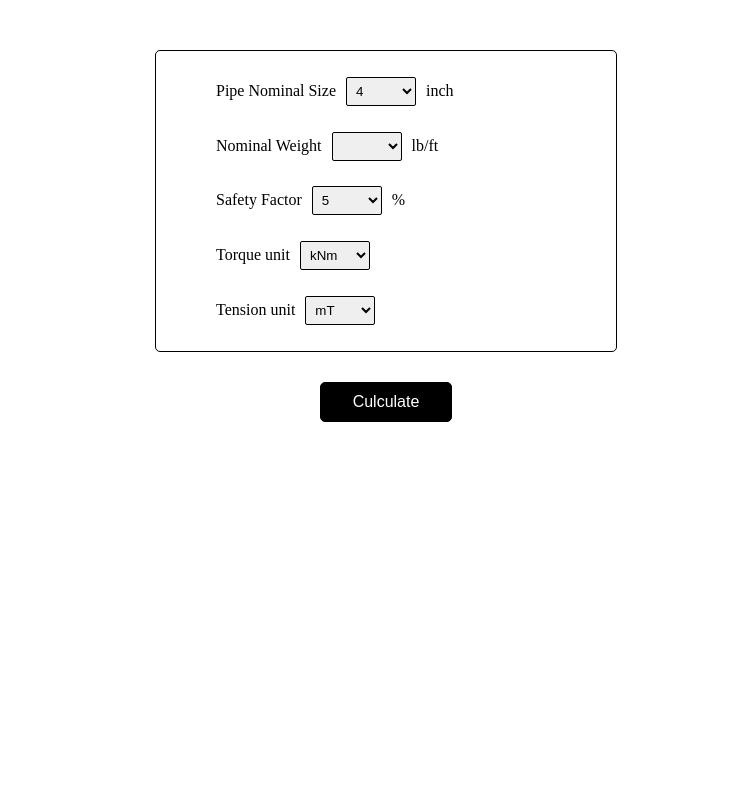
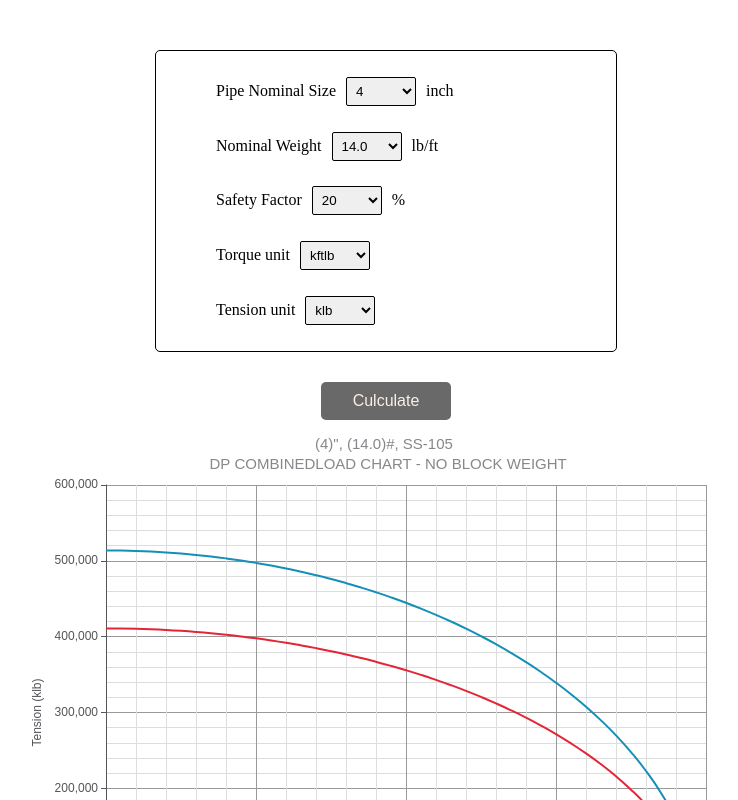
Before and after one commit to Anya556/Combined-loading-chart, a React (Create React App) app: page / in a window 1280 px wide. Both pictures are taken after a click on the button "Culculate". Shown: the top 800 px of the page, without its empty margins (254-992 px from the left). Built offline with nearby package versions, Linux system fonts and the light colour scheme.

Commit message:
Added chart functionality

```diff
--- a/src/App.css
+++ b/src/App.css
@@ -1,3 +1,7 @@
 .App {
-  text-align: center;
+  width: 100%;
+  height: 100%;
+  display: flex;
+  justify-content: center;
+  align-items: flex-start;
 }
--- /dev/null
+++ b/src/Components/Chart.js
@@ -0,0 +1,103 @@
+import React from "react";
+import ReactEcharts from "echarts-for-react";
+
+const Chart = ({
+  culculatedResult,
+  selectedPipeSize,
+  selectedWeight,
+  selectedTorqueUnit,
+  selectedTensionUnit,
+}) => {
+  if (!culculatedResult || !culculatedResult.torqueOutputValue) {
+    return <div>No data available</div>;
+  }
+
+  const {
+    torqueOutputValue,
+    tensionOutputValue,
+    tensionWithSafetyFactorOutputValue,
+  } = culculatedResult;
+
+  const option = {
+    title: {
+      subtext: `(${selectedPipeSize})", (${selectedWeight})#, SS-105 \n DP COMBINEDLOAD CHART - NO BLOCK WEIGHT`,
+      left: "center",
+      top: "top",
+      subtextStyle: {
+        fontSize: 15,
+        lineHeight: 20
+
+      }
+    },
+    // legend: {
+    //   data: ['Series A', 'Series B']
+    // },
+    animation: false,
+    xAxis: {
+      name: `Torque (${selectedTorqueUnit})`,
+      nameLocation: 'center',
+      nameGap: 35,
+      splitLine: {
+        lineStyle: {
+          color: "#999"
+        }
+      },
+      minorSplitLine: {
+        show: true,
+        lineStyle: {
+          color: "#ddd"
+        }
+      }
+    },
+    yAxis: {
+      name: `Tension (${selectedTensionUnit})`,
+      nameRotate: 90,
+      nameLocation: 'middle',
+      nameGap: 60,
+      textAlign: 'center',
+      verticalAlign: 'middle',
+      margin: 20,
+      splitLine: {
+        lineStyle: {
+          color: "#999"
+        }
+      },
+      minorSplitLine: {
+        show: true,
+        lineStyle: {
+          color: "#ddd"
+        }
+      }
+    },
+    series: [
+      {
+        name: 'tension',
+        type: "line",
+        showSymbol: false,
+        smooth: true,
+        data: torqueOutputValue.map((value, index) => [value, tensionOutputValue[index]]),
+        itemStyle: {
+          color: '#148fb8' // blue
+        }
+      },
+      {
+        name: 'tensionWithSafetyFactor',
+        type: "line",
+        showSymbol: false,
+        smooth: true,
+        data: torqueOutputValue.map((value, index) => [value, tensionWithSafetyFactorOutputValue[index]]),
+        itemStyle: {
+          color: '#e32636' // red
+        }
+      }
+    ]
+  };
+
+  return (
+    <div style={{ width: '800px', height: '600px', display: 'flex', justifyContent: 'center', alignItems: 'center' }}>
+      <ReactEcharts option={option} style={{ width: '100%', height: '100%' }} />
+    </div>
+  );
+};
+
+export default Chart;
--- /dev/null
+++ b/src/Components/CulculationUtils.js
@@ -0,0 +1,86 @@
+export const getPipeInsideDiameter = (valuePipeSize, valueWeight, pipeData) => {
+    const pipeOutsideDiameter = Number(valuePipeSize); // OD – pipe outside diameter [in]
+    const wallThickness = pipeData.wallThickness[valuePipeSize][valueWeight]; //Wall thickness [in]
+    const PipeInsideDiameter = pipeOutsideDiameter - 2 * wallThickness; //ID - drill pipe inside diameter [in]
+    return PipeInsideDiameter;
+};
+
+export const getMomentOfInertia = (valuePipeSize, valueWeight, pipeData) => { // I – moment of inertia
+    const pipeOutsideDiameter = Number(valuePipeSize);
+    const pipeInsideDiameter = getPipeInsideDiameter(valuePipeSize, valueWeight, pipeData);
+    const momentOfInertia = Math.PI * ((Math.pow(pipeOutsideDiameter, 4) - Math.pow(pipeInsideDiameter,4))/32);
+
+    return momentOfInertia;
+};
+
+export const getCrossSectionArea = (valuePipeSize, valueWeight, pipeData) => { // A – cross section area [in2]
+    const radiusPipeOutside = (Number(valuePipeSize))/2;
+    const pipeInsideDiameter = getPipeInsideDiameter(valuePipeSize, valueWeight, pipeData);
+    const radiusPipeInside = pipeInsideDiameter/2;
+    const crossSectionArea = (Math.PI * ((Math.pow(radiusPipeOutside, 2) - Math.pow(radiusPipeInside,2))));
+
+    return crossSectionArea;
+};
+
+export const getTorque = (valueTorqueUnit) => {
+    const torqueConversionFactor = valueTorqueUnit === 'kftlb' ? 1 : 1.3558179483; // 1 kftlb = 1.3558179483 kNm
+    const torque = Array.from({ length: 150 }, (item, i) => i * 1000 * torqueConversionFactor); // Tq – Torque
+    return torque;
+}
+
+export const getTensionMax = (valuePipeSize, valueWeight, pipeData, valueTensionUnit, valueTorqueUnit) => {
+    const yieldStrengthData = pipeData.sizes[valuePipeSize].yieldStrength; // Y – Yield Strength [psi]
+    const pipeOutsideDiameter = Number(valuePipeSize); // OD
+    const momentOfInertia = getMomentOfInertia(valuePipeSize, valueWeight, pipeData); // I
+    const torque = getTorque(valueTorqueUnit);
+    const crossSectionArea = getCrossSectionArea (valuePipeSize, valueWeight, pipeData);
+
+    let tensions = [];
+    let lastTension = 0;
+    for (let i = 0; i < torque.length; i++) {
+        const currentTorque = torque[i];
+        // square of expression(Tq*OD)/0.09167*I
+        const term1 = (currentTorque * pipeOutsideDiameter) / (0.09167 * momentOfInertia);
+        const term2 = Math.pow(term1, 2);
+
+        // Calculating the square root of Y^2 - ((Tq*OD)/0.09167*I)^2
+        const rootTerm = Math.sqrt(Math.pow(yieldStrengthData, 2) - term2);
+
+        //Calculation Tmax = A * square root of rootTerm
+        const tensionMax = crossSectionArea * rootTerm;
+
+        if (isNaN(tensionMax)) {
+            tensions.push(0);
+            break;
+        }
+
+        const tensionConversionFactor = valueTensionUnit === 'klb' ? 1 : 0.000453592 // for mT
+        lastTension = tensionMax * tensionConversionFactor;
+        tensions.push(lastTension);
+    }
+
+    return tensions;
+};
+
+
+
+const getTensionWithSafetyFactorApplied = (tensions, safetyFactor) => {// Tsf - tension with safety factor applied
+    const toNumberSafetyFactor = Number(safetyFactor);
+    return tensions.map(tension => (1 - (toNumberSafetyFactor / 100)) * tension);
+};
+
+export const culculate = (valuePipeSize, valueWeight, pipeData, valueSelectedSafetyFactor, valueTorqueUnit, valueTensionUnit) => {
+    const tensions = getTensionMax(valuePipeSize, valueWeight, pipeData, valueTensionUnit, valueTorqueUnit);
+    const torque = getTorque(valueTorqueUnit).slice(0, tensions.length);
+    const tensionsWithSafetyFactorApplied = getTensionWithSafetyFactorApplied(tensions, valueSelectedSafetyFactor);
+
+    console.log('Maximum allowable torque:', torque);
+    console.log('Maximum allowable tensions:', tensions);
+    console.log('tension with safety factor applied:', tensionsWithSafetyFactorApplied);
+
+    return {
+        torqueOutputValue: torque,
+        tensionOutputValue: tensions,
+        tensionWithSafetyFactorOutputValue: tensionsWithSafetyFactorApplied,
+    };
+};
--- a/src/Components/InputUserForm.css
+++ b/src/Components/InputUserForm.css
@@ -1,3 +1,16 @@
+.user-form-container {
+    display: flex;
+    flex-direction: column;
+    justify-content: center;
+    align-items: center;
+}
+.user-form-container .chart-container {
+    position: relative;
+    height: 100vh;
+    overflow: hidden;
+}
+
+
 .user-form-container .form-container {
     height: 300px;
     width: 400px;
@@ -29,19 +42,6 @@ select {
     border-radius: 2px;
 }
 
-/* select {
-    width: 70px;
-    padding: 5px;
-    margin: 0 10px;
-    border: 1px solid black;
-    border-radius: 2px;
-}
-
-label {
-    width: 300px;
-    text-align: justify;
-} */
-
 .culculate-btn-container .culculate-btn {
     margin-top: 30px;
     border: 1px solid black;
@@ -55,7 +55,7 @@ label {
     cursor: pointer;
 }
 
-.culculate-btn-container .culculate-btn:disabled {
+.user-form-container .culculate-btn-container .culculate-btn:disabled {
     border: none;
     background-color: dimgrey;
     color: linen;
--- a/src/Components/InputUserForm.js
+++ b/src/Components/InputUserForm.js
@@ -1,24 +1,82 @@
 import React, { useState } from "react";
 import './InputUserForm.css';
+import { culculate } from './CulculationUtils';
+import  Chart from './Chart';
+
+const pipeData = {
+    sizes: {
+        '4': { yieldStrength: 135000 }, //Y – Minimum Yield Strength =  Yield Strength [psi]
+        '5': { yieldStrength: 135000 },
+        '5.875': { yieldStrength: 95000 }
+    },
+    weights: {
+        '4': ['14.0', '15.7', '19.56'],
+        '5': ['19.5', '25.6', '34.01'],
+        '5.875': ['23.4', '26.3', '28.7', '34.21', '41.05']
+    },
+    wallThickness: {
+        '4': {
+            '14.0': 0.33,
+            '15.7': 0.380,
+            '19.56': 0.500
+        },
+        '5': {
+            '19.5': 0.362,
+            '25.6': 0.500,
+            '34.01': 0.750
+        },
+        '5.875': {
+            '23.4': 0.361,
+            '26.3': 0.415,
+            '28.7': 0.500,
+            '34.21': 0.625,
+            '41.05': 0.750
+        }
+    }
+};
 
 export default function InputUserForm () {
-    const [selectedPipeSize, setSelectedPipeSize] = useState('');
-    const [selectedWeight, setSelectedWeight] = useState('');
-    // const [selectedSafetyFactor, setSelectedSafetyFactor] = useState('');
-    // const [selectedTorqueUnit, setSelectedTorqueUnit] = useState('');
-    // const [selectedTensionUnit, setSelectedTensionUnit] = useState('');
-
-    const weightOptions = {
-        '4': ['14.0', '15.7', '19.56'],
-        '5': ['19.5', '25.6', '34.01'],
-        '5.875': ['23.4', '26.3', '28.7', '34.21', '41.05'],
-    }
+    const [selectedPipeSize, setSelectedPipeSize] = useState('4');
+    const [selectedWeight, setSelectedWeight] = useState('14.0');
+    const [selectedSafetyFactor, setSelectedSafetyFactor] = useState('20');
+    const [selectedTorqueUnit, setSelectedTorqueUnit] = useState('kftlb');
+    const [selectedTensionUnit, setSelectedTensionUnit] = useState('klb');
+    const [culculatedResult, setCulculatedResult] = useState(null);
+    const [disabled, setDisabled] = useState(false);
 
     const handlePipeSizeChange = (e) => {
         const newPipeSize = e.target.value;
         setSelectedPipeSize(newPipeSize);
-        setSelectedWeight('');
+        setSelectedWeight(pipeData.weights[newPipeSize][0]);
+        setDisabled(false);
     };
+
+    const handleNominalWeightChange = (e) => {
+        setSelectedWeight(e.target.value);
+        setDisabled(false);
+    }
+
+    const handleSafetyFactorChange = (e) => {
+        setSelectedSafetyFactor(e.target.value);
+        setDisabled(false);
+    }
+
+    const handleTorqueUnitChange = (e) => {
+        setSelectedTorqueUnit(e.target.value);
+        setDisabled(false);
+    }
+
+    const handleTensionUnitChange = (e) => {
+        setSelectedTensionUnit(e.target.value);
+        setDisabled(false);
+    }
+
+
+    const handleClickCulculateBtn = () => {
+        const result = culculate(selectedPipeSize, selectedWeight, pipeData, selectedSafetyFactor, selectedTorqueUnit, selectedTensionUnit);
+        setCulculatedResult(result);
+        setDisabled(true);
+    }
 
     return (
         <div className="user-form-container">
@@ -26,16 +84,16 @@ export default function InputUserForm () {
                 <div className="form-group">
                     <label htmlFor="pipeNominalSize">Pipe Nominal Size</label>
                     <select id="pipeNominalSize" name="pipeNominalSize" onChange={handlePipeSizeChange} value={selectedPipeSize}>
-                        <option value="4">4</option>
-                        <option value="5">5</option>
-                        <option value="5.875">5 7/8</option>
+                        {Object.keys(pipeData.sizes).map((size) => (
+                            <option key={size} value={size}>{size}</option>
+                        ))}
                     </select>
                     <span className="input-unit">inch</span>
                 </div>
                 <div className="form-group">
                     <label htmlFor="nominalWeight">Nominal Weight</label>
-                    <select id="nominalWeight" name="nominalWeight" onChange={(e) => setSelectedWeight(e.target.value)} value={selectedWeight}>
-                        {weightOptions[selectedPipeSize]?.map((weight, index) => (
+                    <select id="nominalWeight" name="nominalWeight" onChange={handleNominalWeightChange} value={selectedWeight}>
+                        {pipeData.weights[selectedPipeSize].map((weight, index) => (
                             <option key={index} value={weight}>{weight}</option>
                         ))}
                     </select>
@@ -43,8 +101,8 @@ export default function InputUserForm () {
                 </div>
                 <div className="form-group">
                     <label htmlFor="safetyFactor">Safety Factor</label>
-                    <select id="safetyFactor" name="safetyFactor">
-                        {[...Array(18)].map((_, index) => (
+                    <select id="safetyFactor" name="safetyFactor" onChange={handleSafetyFactorChange} value={selectedSafetyFactor}>
+                        {[...Array(18)].map((item, index) => (
                         <option key={index} value={(index + 1)* 5}>
                             {(index +1)*5}
                         </option>
@@ -54,22 +112,32 @@ export default function InputUserForm () {
                 </div>
                 <div className="form-group">
                     <label htmlFor="torqueUnit">Torque unit</label>
-                    <select id="torqueUnit" name="torqueUnit">
+                    <select id="torqueUnit" name="torqueUnit" onChange={handleTorqueUnitChange} value={selectedTorqueUnit}>
                         <option value="kNm">kNm</option>
                         <option value="kftlb">kftlb</option>
                     </select>
                 </div>
                 <div className="form-group">
                     <label htmlFor="tensionUnit">Tension unit</label>
-                    <select id="tensionUnit" name="tensionUnit">
-                        <option value="kNm">mT</option>
-                        <option value="kftlb">klb</option>
+                    <select id="tensionUnit" name="tensionUnit" onChange={handleTensionUnitChange} value={selectedTensionUnit}>
+                        <option value="mT">mT</option>
+                        <option value="klb">klb</option>
                     </select>
                 </div>
             </div>
-            <div className="culculate-btn-container">
-                <button className="culculate-btn">Culculate</button>
+            <div className="culculate-btn-container" onClick={handleClickCulculateBtn}>
+                <button className="culculate-btn" disabled={disabled} >Culculate</button>
             </div>
+            <div className="chart-container">
+                <Chart
+                    culculatedResult={culculatedResult}
+                    selectedPipeSize={selectedPipeSize}
+                    selectedWeight={selectedWeight}
+                    selectedTorqueUnit={selectedTorqueUnit}
+                    selectedTensionUnit={selectedTensionUnit}
+                />
+            </div>
+
         </div>
     )
 }
```
